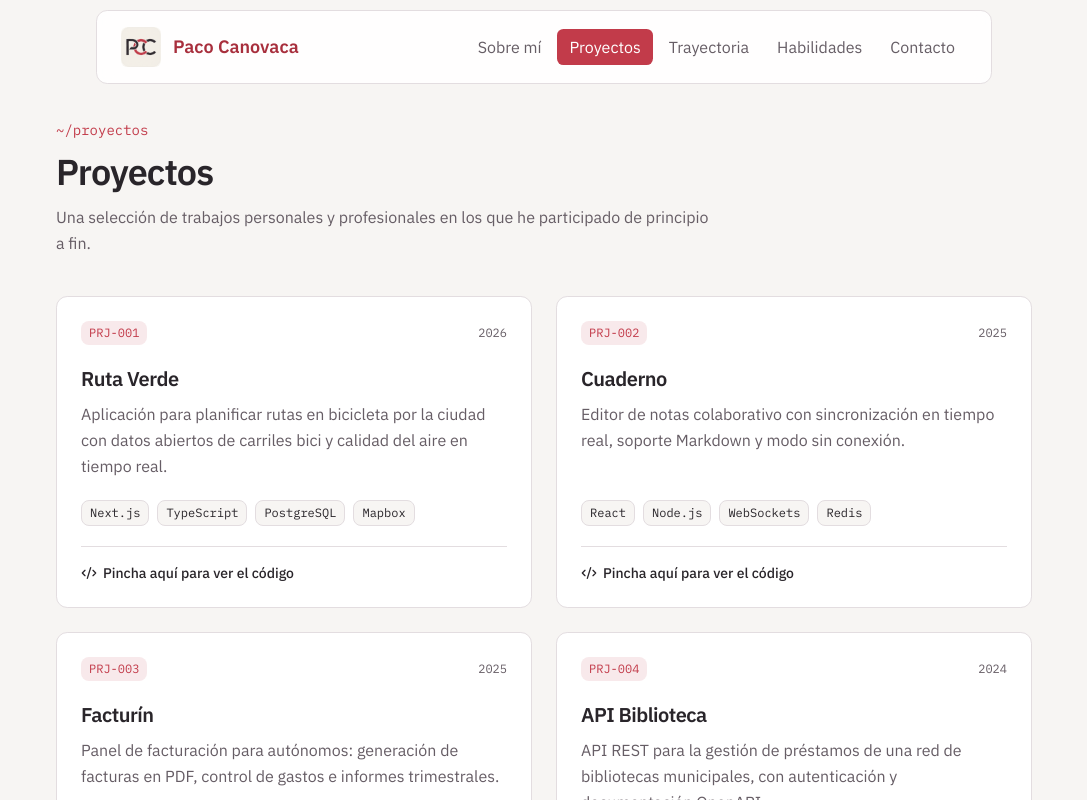
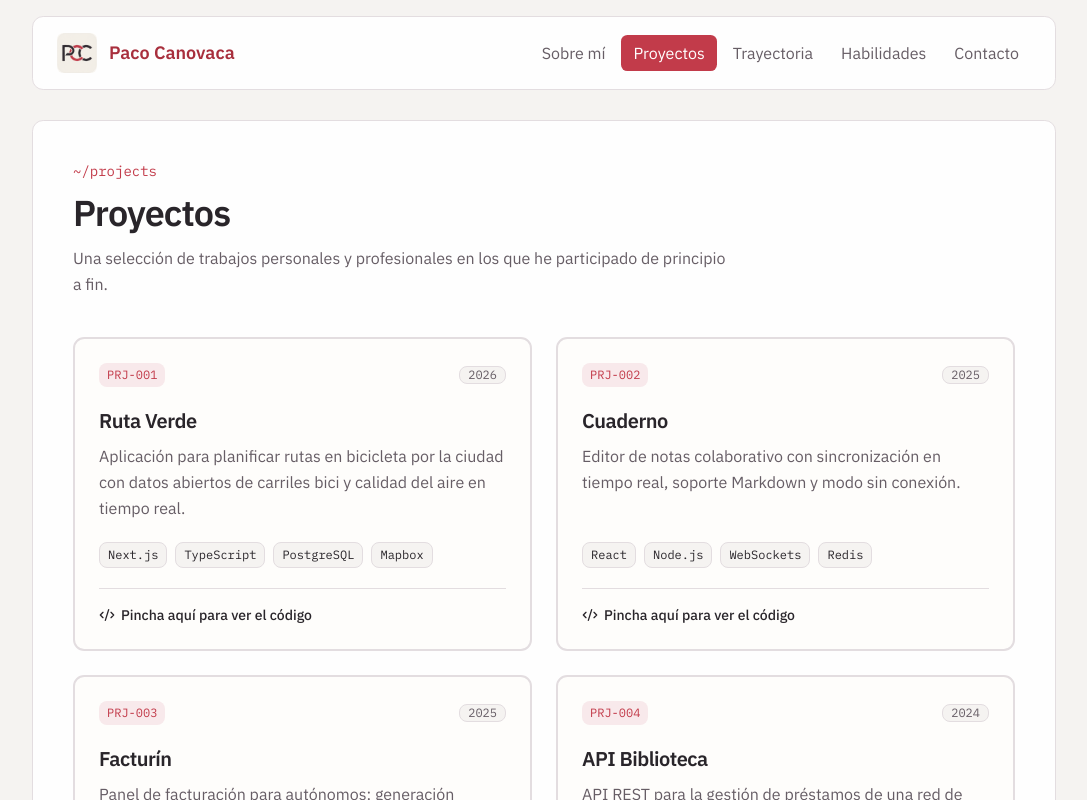
Before and after one commit to PacoCanovaca/PortfolioWeb, a React (Vite) app: page /projects in a window 1280 px wide. Shown: the top 800 px of the page, without its empty margins (96-1183 px from the left). Built offline with nearby package versions, Linux system fonts and the light colour scheme.

Commit message:
Main container and Project Card, Skill Group and Timeline components designed

```diff
--- a/src/components/content/ProjectCard.jsx
+++ b/src/components/content/ProjectCard.jsx
@@ -3,10 +3,10 @@ import TechTag from './TechTag';
 
 const ProjectCard = ({ project }) => {
   return (
-    <article className="group flex h-full flex-col gap-5 rounded-xl border border-border bg-surface p-6 transition-colors hover:border-brand/50">
+    <article className="group flex h-full flex-col gap-5 rounded-xl border-2 border-border bg-card p-6 transition-colors hover:border-brand/50">
       <header className="flex items-center justify-between font-mono text-xs text-text-muted">
         <span className="rounded bg-brand-soft px-2 py-1 text-brand">{project.id}</span>
-        <time>{project.year}</time>
+        <time className="rounded bg-background border border-border px-2">{project.year}</time>
       </header>
 
       <div className="flex flex-1 flex-col gap-2">
--- /dev/null
+++ b/src/components/content/SkillGroup.jsx
@@ -0,0 +1,23 @@
+const SkillGroup = ({ group }) => {
+    <article
+        key={group.label}
+        className="flex flex-col gap-4 border-border p-6 [&:not(:last-child)]:border-b sm:[&:nth-child(odd)]:border-r sm:[&:nth-last-child(-n+2)]:border-b-0"
+    >
+        <dt className="text-sm font-semibold uppercase tracking-wider text-text-muted">
+        {group.label}
+        </dt>
+        <dd>
+        <ul className="flex flex-wrap gap-2">
+            {group.items.map((item) => (
+            <li key={item}>
+                <TechTag className="transition-colors hover:border-brand hover:bg-brand-soft hover:text-brand-hover">
+                {item}
+                </TechTag>
+            </li>
+            ))}
+        </ul>
+        </dd>
+    </article>
+};
+
+export default SkillGroup;
--- /dev/null
+++ b/src/components/content/TimeLine.jsx
@@ -0,0 +1,28 @@
+const Timeline = ({ title, icon: Icon, entries }) => {
+  return (
+    <article className="flex flex-col gap-6 rounded-xl border-2 border-border bg-card p-6">
+      <h3 className="flex items-center gap-2 text-lg font-semibold">
+        <span className="flex size-8 items-center justify-center rounded-md bg-brand-soft text-brand-hover">
+          <Icon className="size-4" aria-hidden="true" />
+        </span>
+        {title}
+      </h3>
+      <ol className="flex flex-col border-l border-border">
+        {entries.map((entry) => (
+          <li key={`${entry.title}-${entry.period}`} className="relative flex flex-col gap-1 pb-8 pl-6 last:pb-0">
+            <span
+              aria-hidden="true"
+              className="absolute top-1.5 -left-1.5 size-3 rounded-full border-2 border-brand bg-background"
+            />
+            <span className="font-mono text-xs text-text-muted">{entry.period}</span>
+            <p className="font-semibold">{entry.title}</p>
+            <p className="text-sm font-medium text-brand">{entry.place}</p>
+            <p className="mt-1 text-sm leading-relaxed text-text-muted text-pretty">{entry.description}</p>
+          </li>
+        ))}
+      </ol>
+    </article>
+  )
+};
+
+export default Timeline;
--- a/src/components/sections/Projects.jsx
+++ b/src/components/sections/Projects.jsx
@@ -1,19 +1,16 @@
 import projects from '../../../data/projects.json';
 import ProjectCard from '../content/ProjectCard';
+import MainContainer from '../structure/MainContainer';
 import SectionHeading from '../structure/SectionHeader';
 
 const Projects = () => {
     return (
-    <section
+    <MainContainer
       id="proyectos"
-    >
-      <div className="mx-auto flex max-w-5xl flex-col gap-10 px-6 py-20">
-        <SectionHeading
-          id="proyectos-titulo"
-          path="~/proyectos"
+      path="~/projects"
       title="Proyectos"
       description="Una selección de trabajos personales y profesionales en los que he participado de principio a fin."
-        />
+    >
       <ul className="grid gap-6 md:grid-cols-2">
         {projects.map((project) => (
           <li key={project.id}>
@@ -21,8 +18,7 @@ const Projects = () => {
           </li>
         ))}
       </ul>
-      </div>
-    </section>
+    </MainContainer>
   )
 };
 
--- a/src/components/structure/Header.jsx
+++ b/src/components/structure/Header.jsx
@@ -5,7 +5,7 @@ const SiteHeader = () => {
     const NavLinkClass = ({ isActive }) => isActive ? "flex items-center gap-2 font-semibold" : "flex items-center gap-2 font-semibold";
 
   return (
-    <header className="fixed top-[10px] left-0 right-0 mx-auto w-[calc(100%-20px)] max-w-4xl z-40 rounded-xl border border-border bg-surface/90 backdrop-blur">
+    <header className="fixed top-4 left-0 right-0 mx-auto w-[calc(100%-20px)] max-w-5xl z-40 rounded-xl border border-border bg-surface/90 backdrop-blur">
       <div className="flex items-center justify-between gap-6 px-6 py-4">
         <NavLink to="/" className={NavLinkClass}>
           <img src="public/icon.png" alt="Logo PCC" className="size-10 rounded-md"/>
--- a/src/components/structure/MainContainer.jsx
+++ b/src/components/structure/MainContainer.jsx
@@ -1,6 +1,16 @@
-const MainContainer = ({ children }) => {
+import SectionHeading from "./SectionHeader";
+
+const MainContainer = ({ children, id, path, title, description }) => {
+  const headingId = `${id}-titulo`;
+
   return (
-    <section className="">
+    <section id={id} className="mx-auto mt-30 mb-10 w-[calc(100%-20px)] flex max-w-5xl flex-col gap-10 px-10 py-10 rounded-xl border border-border bg-surface/90 backdrop-blur">
+        <SectionHeading
+          id={headingId}
+          path={path}
+          title={title}
+          description={description}
+        />
         {children}
     </section>
   )
--- a/src/index.css
+++ b/src/index.css
@@ -1,16 +1,17 @@
 @import "tailwindcss";
 
 @theme {
-  --color-brand: #C23B4A;
-  --color-brand-soft: #F8E9EB;
-  --color-brand-hover: #A82F3D;
+  --color-brand: #C23B4A; /* primary */
+  --color-brand-soft: #F8E9EB; /* accent */
+  --color-brand-hover: #A82F3D; /* accent-foreground */
 
-  --color-background: #F7F5F3;
-  --color-surface: #FFFFFF;
-  --color-border: #E3DDE0;
+  --color-background: #F5F3F1; /* background */
+  --color-surface: #FFFFFF; /* card */
+  --color-card: #FEFDFB;
+  --color-border: #E3DDE0; /* border */
 
-  --color-text: #29252A;
-  --color-text-muted: #665D65;
+  --color-text: #29252A; /* text */
+  --color-text-muted: #665D65; /* muted o muted-foreground */
 
   --font-sans: "IBM Plex Sans", sans-serif;
   --font-mono: "IBM Plex Mono", monospace;
```
Also changed, not shown: 2 other files (tests, documents, lock files or other folders). Lines whose indentation alone changed are shown as unchanged.
